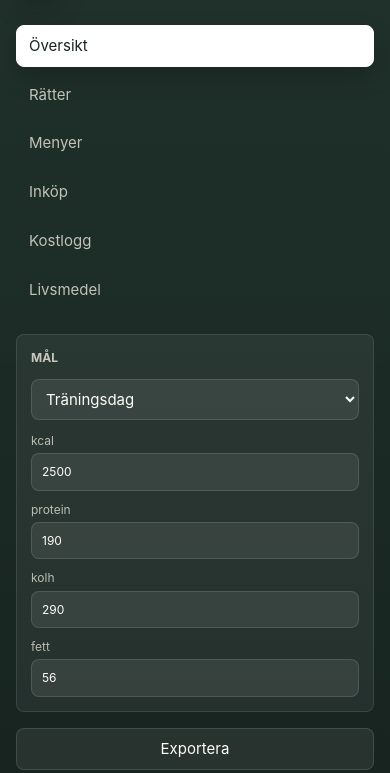
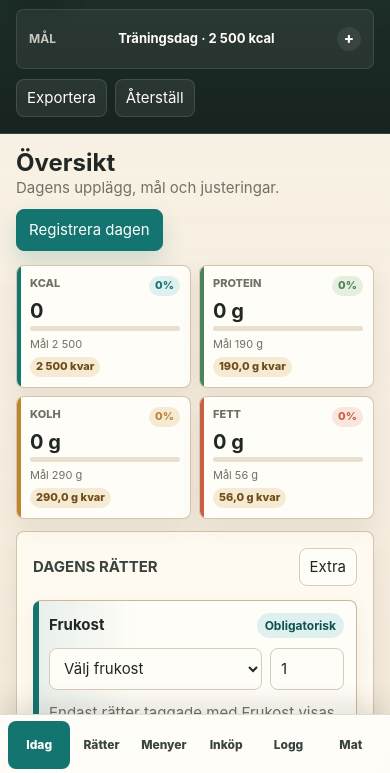
Before and after one commit to solzza/matlada-traning, a plain HTML site: page dashboard/index.html in a window 390 px wide. Shown: the part 69-842 px from the top of the page. Drawn offline with Linux system fonts and the light colour scheme.

Commit message:
Improve mobile layout

```diff
--- a/dashboard/app.js
+++ b/dashboard/app.js
@@ -49,6 +49,7 @@ const els = {
   dataStatus: document.querySelector("#dataStatus"),
   tabs: document.querySelectorAll(".tab"),
   views: document.querySelectorAll(".view"),
+  targetSummary: document.querySelector("#targetSummary"),
   targetMode: document.querySelector("#targetMode"),
   targetKcal: document.querySelector("#targetKcal"),
   targetProtein: document.querySelector("#targetProtein"),
@@ -537,6 +538,10 @@ function renderTargets() {
   els.targetProtein.value = target.protein;
   els.targetCarbs.value = target.carbs;
   els.targetFat.value = target.fat;
+  if (els.targetSummary) {
+    const modeLabel = els.targetMode.selectedOptions[0]?.textContent || "Mål";
+    els.targetSummary.textContent = `${modeLabel} · ${format(target.kcal)} kcal`;
+  }
 }
 
 function renderOverview(options = {}) {
@@ -1383,6 +1388,7 @@ function updateTargetInputs() {
   target.carbs = number(els.targetCarbs.value);
   target.fat = number(els.targetFat.value);
   saveState();
+  renderTargets();
   renderOverview();
 }
 
@@ -1418,6 +1424,9 @@ function bindEvents() {
       els.views.forEach((view) => view.classList.remove("active"));
       tab.classList.add("active");
       document.querySelector(`#${tab.dataset.view}`).classList.add("active");
+      if (window.matchMedia("(max-width: 960px)").matches) {
+        window.scrollTo({ top: 0, behavior: "smooth" });
+      }
     });
   });
 
--- a/dashboard/index.html
+++ b/dashboard/index.html
@@ -23,15 +23,20 @@
           </div>
         </div>
         <nav class="tabs" aria-label="Vyer">
-          <button class="tab active" data-view="overview" type="button">Översikt</button>
-          <button class="tab" data-view="recipes" type="button">Rätter</button>
-          <button class="tab" data-view="menus" type="button">Menyer</button>
-          <button class="tab" data-view="shopping" type="button">Inköp</button>
-          <button class="tab" data-view="log" type="button">Kostlogg</button>
-          <button class="tab" data-view="foods" type="button">Livsmedel</button>
+          <button class="tab active" data-view="overview" data-short="Idag" type="button">Översikt</button>
+          <button class="tab" data-view="recipes" data-short="Rätter" type="button">Rätter</button>
+          <button class="tab" data-view="menus" data-short="Menyer" type="button">Menyer</button>
+          <button class="tab" data-view="shopping" data-short="Inköp" type="button">Inköp</button>
+          <button class="tab" data-view="log" data-short="Logg" type="button">Kostlogg</button>
+          <button class="tab" data-view="foods" data-short="Mat" type="button">Livsmedel</button>
         </nav>
-        <div class="target-panel">
-          <label for="targetMode">Mål</label>
+        <details class="target-panel">
+          <summary>
+            <span>Mål</span>
+            <strong id="targetSummary">Träningsdag</strong>
+          </summary>
+          <div class="target-fields">
+            <label for="targetMode">Dagtyp</label>
             <select id="targetMode">
               <option value="training">Träningsdag</option>
               <option value="rest">Vilodag</option>
@@ -43,6 +48,7 @@
               <label>fett<input id="targetFat" type="number" min="0" step="1"></label>
             </div>
           </div>
+        </details>
         <div class="actions">
           <button id="installApp" type="button" hidden>Installera</button>
           <button id="saveBackup" type="button">Exportera</button>
--- a/dashboard/styles.css
+++ b/dashboard/styles.css
@@ -215,25 +215,63 @@ textarea {
   box-shadow: 0 0 0 3px rgba(240, 180, 94, 0.18);
 }
 
-.target-panel,
-.actions {
-  display: grid;
-  gap: 12px;
+.target-panel {
   margin-top: 16px;
-}
-
-.target-panel {
   padding: 14px;
   border: 1px solid rgba(255, 255, 255, 0.1);
   border-radius: 8px;
   background: rgba(255, 255, 255, 0.06);
 }
 
-.target-panel > label {
+.target-panel summary {
+  display: flex;
+  align-items: center;
+  justify-content: space-between;
+  gap: 10px;
+  min-height: 36px;
+  color: #fffdf8;
+  cursor: pointer;
+  list-style: none;
+}
+
+.target-panel summary::-webkit-details-marker {
+  display: none;
+}
+
+.target-panel summary span,
+.target-fields > label {
   color: rgba(247, 241, 231, 0.78);
   font-size: 12px;
   font-weight: 700;
   text-transform: uppercase;
+}
+
+.target-panel summary strong {
+  color: #fffdf8;
+  font-size: 13px;
+  font-weight: 750;
+}
+
+.target-panel summary::after {
+  content: "+";
+  display: grid;
+  place-items: center;
+  width: 24px;
+  height: 24px;
+  border-radius: 999px;
+  background: rgba(255, 255, 255, 0.08);
+  color: #fffdf8;
+  font-weight: 800;
+}
+
+.target-panel[open] summary::after {
+  content: "-";
+}
+
+.target-fields {
+  display: grid;
+  gap: 12px;
+  margin-top: 12px;
 }
 
 .target-panel input,
@@ -264,7 +302,10 @@ textarea {
 }
 
 .actions {
+  display: grid;
   grid-template-columns: 1fr 1fr;
+  gap: 12px;
+  margin-top: 16px;
 }
 
 .actions button {
@@ -1255,12 +1296,78 @@ textarea {
   .sidebar {
     position: static;
     height: auto;
+    padding: 16px 18px 14px;
     border-right: 0;
-    border-bottom: 1px solid var(--line);
+    border-bottom: 1px solid rgba(255, 255, 255, 0.08);
+    overflow: visible;
+  }
+
+  .brand {
+    margin-bottom: 12px;
   }
 
   .tabs {
-    grid-template-columns: repeat(auto-fit, minmax(92px, 1fr));
+    position: fixed;
+    z-index: 30;
+    right: 0;
+    bottom: 0;
+    left: 0;
+    display: grid;
+    grid-template-columns: repeat(6, minmax(0, 1fr));
+    gap: 0;
+    margin: 0;
+    padding: 6px 8px calc(6px + env(safe-area-inset-bottom));
+    border-top: 1px solid rgba(23, 35, 31, 0.14);
+    background: rgba(255, 253, 248, 0.96);
+    box-shadow: 0 -10px 24px rgba(55, 42, 24, 0.12);
+    backdrop-filter: blur(12px);
+  }
+
+  .tab {
+    min-height: 48px;
+    padding: 7px 4px;
+    border: 0;
+    border-radius: 8px;
+    color: var(--ink-soft);
+    font-size: 0;
+    text-align: center;
+  }
+
+  .tab::after {
+    content: attr(data-short);
+    font-size: 12px;
+    font-weight: 800;
+  }
+
+  .tab:hover {
+    background: var(--teal-soft);
+    color: var(--teal-deep);
+    transform: none;
+  }
+
+  .tab.active {
+    background: var(--teal);
+    border-color: transparent;
+    color: #fffdf8;
+    box-shadow: none;
+  }
+
+  .target-panel {
+    margin-top: 10px;
+    padding: 11px 12px;
+  }
+
+  .actions {
+    display: flex;
+    flex-wrap: wrap;
+    gap: 8px;
+    margin-top: 10px;
+  }
+
+  .actions button {
+    flex: 0 0 auto;
+    min-height: 34px;
+    padding: 7px 10px;
   }
 
   .metrics,
@@ -1273,6 +1380,10 @@ textarea {
   .overview-layout .panel:last-child {
     grid-column: auto;
   }
+
+  .content {
+    padding-bottom: calc(84px + env(safe-area-inset-bottom));
+  }
 }
 
 @media (max-width: 560px) {
@@ -1281,28 +1392,127 @@ textarea {
     padding: 16px;
   }
 
-  .tabs,
-  .filter-row,
-  .add-menu-recipe,
-  .coach-input-row,
-  .log-edit-grid,
-  .tag-add-row,
-  .meal-slot-controls,
-  .shopping-choice,
-  .mini-meters,
-  .target-grid,
-  .actions,
-  .temporary-fields,
-  .ingredient-row {
-    grid-template-columns: 1fr;
+  .content {
+    padding-bottom: calc(84px + env(safe-area-inset-bottom));
   }
 
   .toolbar {
     display: grid;
+    gap: 10px;
+    margin-bottom: 14px;
   }
 
   .toolbar h2 {
-    font-size: 26px;
+    font-size: 24px;
+  }
+
+  .toolbar button {
+    justify-self: start;
+  }
+
+  .metrics {
+    grid-template-columns: repeat(2, minmax(0, 1fr));
+    gap: 8px;
+    margin-bottom: 12px;
+  }
+
+  .metric-card {
+    min-height: 0;
+    padding: 10px 10px 10px 13px;
+  }
+
+  .metric-card::after {
+    display: none;
+  }
+
+  .metric-card::before {
+    width: 4px;
+  }
+
+  .metric-head {
+    align-items: flex-start;
+  }
+
+  .metric-head span:first-child {
+    font-size: 11px;
+  }
+
+  .metric-percent,
+  .metric-delta {
+    min-height: 20px;
+    padding: 2px 6px;
+    font-size: 11px;
+  }
+
+  .metric-card strong {
+    font-size: 20px;
+    margin: 4px 0;
+  }
+
+  .metric-card small {
+    font-size: 11px;
+  }
+
+  .metric-meta {
+    display: grid;
+    gap: 4px;
+    margin-top: 6px;
+  }
+
+  .bar {
+    height: 5px;
+  }
+
+  .target-fields {
+    grid-template-columns: minmax(150px, 0.56fr) minmax(120px, 1fr);
+    align-items: end;
+    gap: 10px;
+  }
+
+  .target-fields > label {
+    grid-column: 1 / -1;
+  }
+
+  .target-grid {
+    grid-column: 1 / -1;
+    grid-template-columns: repeat(4, minmax(62px, 1fr));
+    gap: 8px;
+  }
+
+  .filter-row {
+    grid-template-columns: auto minmax(150px, 220px);
+  }
+
+  .meal-slot-controls,
+  .temporary-fields {
+    grid-template-columns: minmax(0, 1fr) 74px;
+  }
+
+  .ingredient-row {
+    grid-template-columns: minmax(0, 1fr) 76px 38px;
+  }
+
+  .shopping-choice {
+    grid-template-columns: 22px minmax(0, 1fr) 70px;
+  }
+
+  .log-edit-grid,
+  .mini-meters,
+  .mini-meters.compact {
+    grid-template-columns: repeat(2, minmax(0, 1fr));
+  }
+
+  .tag-add-row,
+  .coach-input-row {
+    grid-template-columns: minmax(0, 1fr) auto;
+  }
+
+  .add-menu-recipe {
+    grid-template-columns: minmax(0, 1fr) auto;
+  }
+
+  .add-menu-recipe span {
+    grid-column: 1 / -1;
   }
 
   .recipe-grid {
--- a/dashboard/sw.js
+++ b/dashboard/sw.js
@@ -1,4 +1,4 @@
-const CACHE_NAME = "matladsdashboard-v1";
+const CACHE_NAME = "matladsdashboard-v2";
 const APP_SHELL = [
   "./",
   "./index.html",
```
Lines whose indentation alone changed are shown as unchanged.
